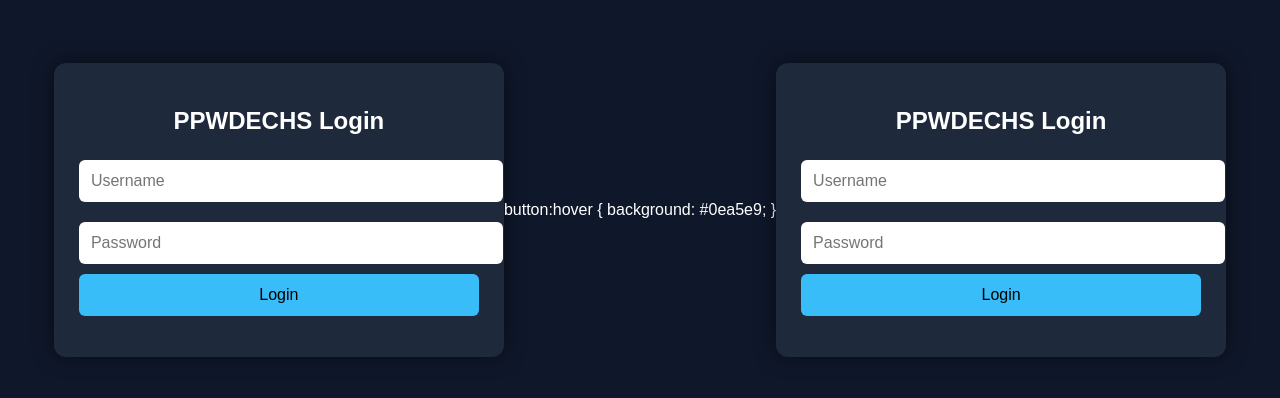
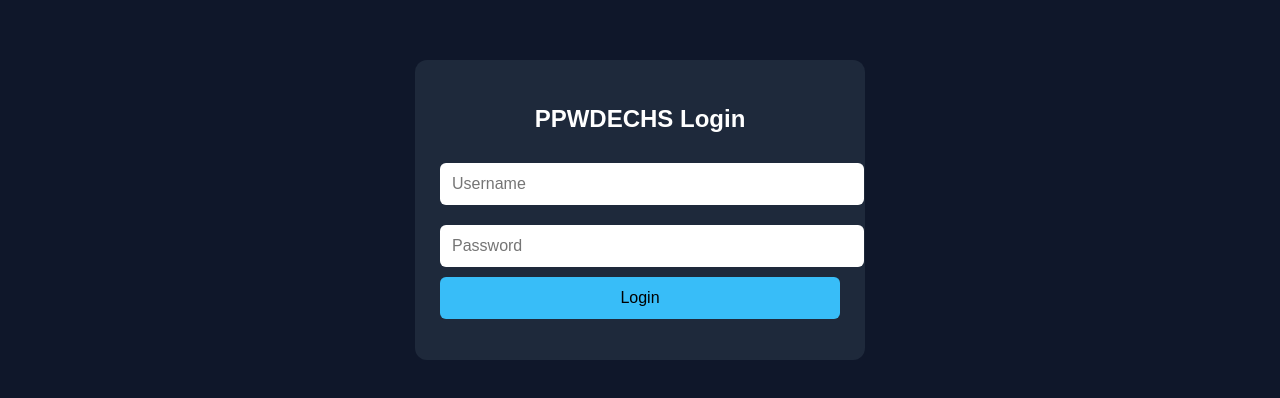
Before and after one commit to zohairkazmi11/ppwdechs, a website: page index.html in a window 1280 px wide. Shown: the part 190-588 px from the top of the page. Drawn offline with Linux system fonts and the light colour scheme.

Commit message:
Update index.html

```diff
--- a/index.html
+++ b/index.html
@@ -3,7 +3,6 @@
 <head>
     <title>PPWDECHS Login</title>
 
-    <!-- ✅ VERY IMPORTANT FOR MOBILE -->
     <meta name="viewport" content="width=device-width, initial-scale=1.0">
 
     <style>
@@ -22,22 +21,19 @@
             background: #1e293b;
             padding: 25px;
             border-radius: 12px;
-
-            width: 90%;          /* responsive */
-            max-width: 400px;    /* limit on PC */
-            box-shadow: 0 0 20px rgba(0,0,0,0.5);
+            width: 90%;
+            max-width: 400px;
         }
 
         h2 {
             text-align: center;
-            margin-bottom: 15px;
         }
 
         input {
             width: 100%;
             padding: 12px;
             margin: 10px 0;
-            font-size: 16px;   /* prevents zoom on mobile */
+            font-size: 16px;
             border-radius: 6px;
             border: none;
         }
@@ -58,11 +54,11 @@
 
         #result {
             text-align: center;
-            margin-top: 10px;
-            color: #f87171;
+            color: red;
         }
     </style>
 </head>
+
 <body>
 
 <div class="box">
@@ -90,54 +86,6 @@ async function login() {
     const data = await res.json();
 
     if (data.success) {
-        localStorage.setItem("role", data.role);
-
-        if (data.role === "admin") {
-            window.location.href = "/admin";
-        } else {
-            window.location.href = "/user";
-        }
-    } else {
-        document.getElementById("result").innerText = "Invalid login";
-    }
-}
-</script>
-
-</body>
-</html>        button:hover {
-            background: #0ea5e9;
-        }
-    </style>
-</head>
-<body>
-
-<div class="box">
-    <h2>PPWDECHS Login</h2>
-
-    <input id="username" placeholder="Username">
-    <input id="password" type="password" placeholder="Password">
-
-    <button onclick="login()">Login</button>
-
-    <p id="result"></p>
-</div>
-
-<script>
-async function login() {
-    const username = document.getElementById("username").value;
-    const password = document.getElementById("password").value;
-
-    const res = await fetch("/login", {
-        method: "POST",
-        headers: { "Content-Type": "application/json" },
-        body: JSON.stringify({ username, password })
-    });
-
-    const data = await res.json();
-
-    if (data.success) {
-        localStorage.setItem("role", data.role);
-
         if (data.role === "admin") {
             window.location.href = "/admin";
         } else {
```
